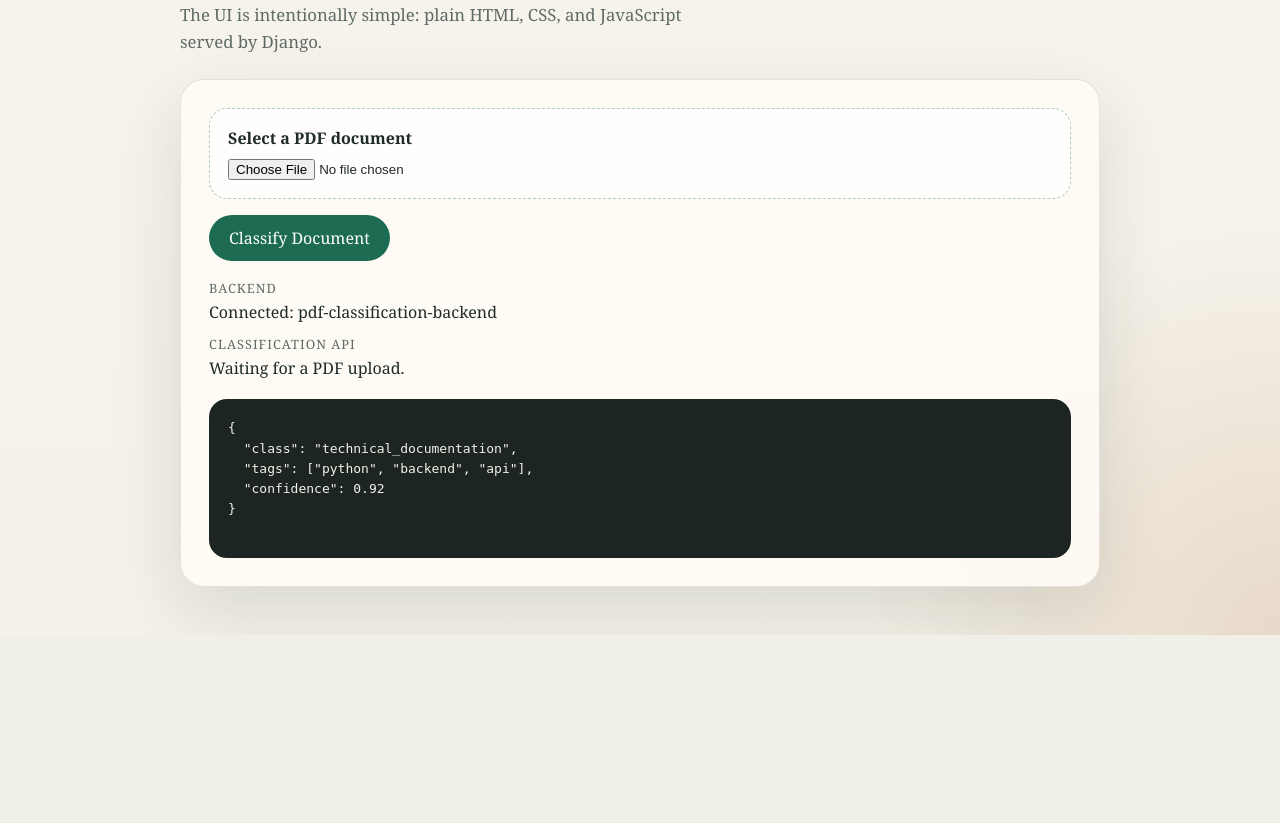
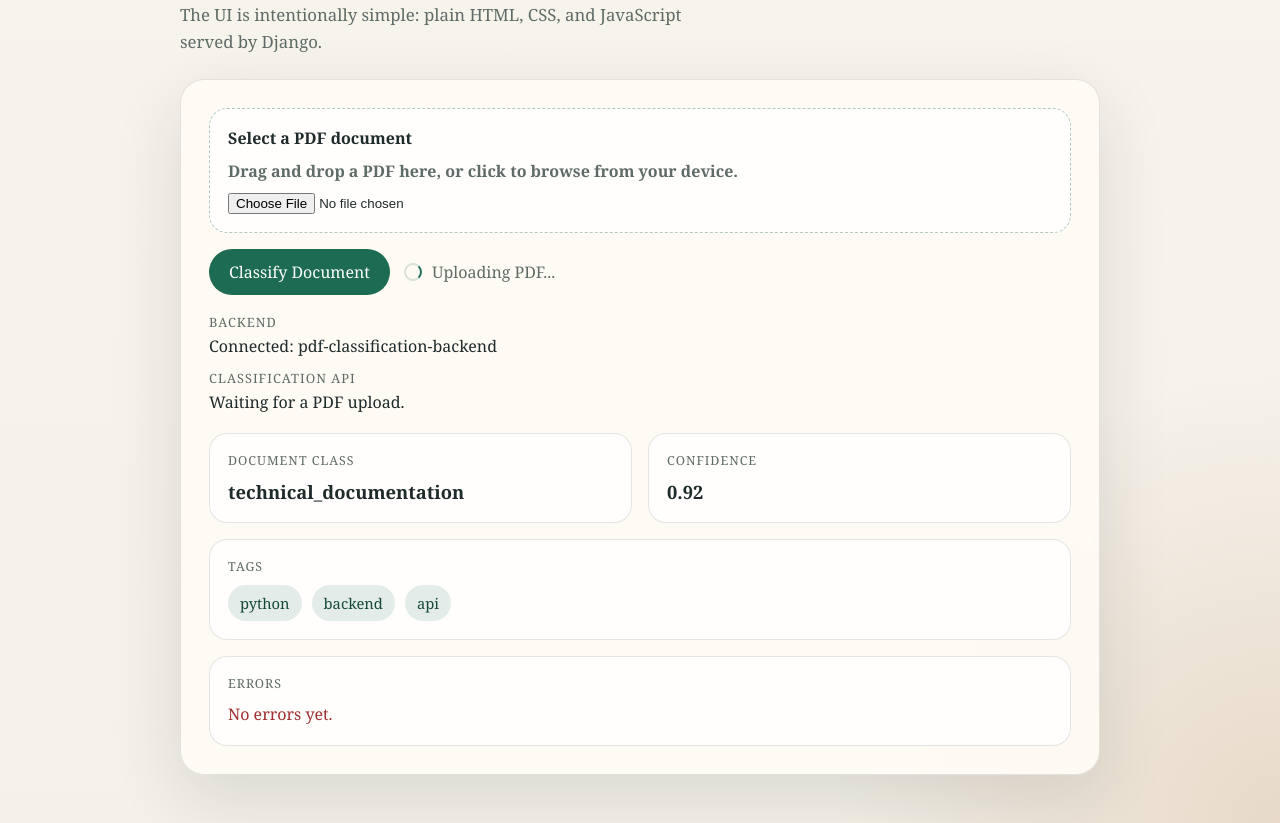
Before and after one commit to MishOchEK-1/PDF-Classificator, a Django app: template templates/index.html in a window 1280 px wide. Shown: the part 529-1352 px from the top of the page. Before the commit the page ends 1164 px from the top, so only its background shows below. Run offline with Django 5.2, Linux system fonts and the light colour scheme; the template is opened without the code that fills it, so the values that code supplies are empty.

Commit message:
Complete frontend setup block

```diff
--- a/static/css/app.css
+++ b/static/css/app.css
@@ -77,10 +77,38 @@
   border: 1px dashed rgba(29, 107, 82, 0.35);
   border-radius: 18px;
   background: rgba(255, 255, 255, 0.72);
+  transition: border-color 160ms ease, background 160ms ease, transform 160ms ease;
 }
 
 .upload-field span {
   font-weight: 600;
+}
+
+.upload-title {
+  font-size: 1rem;
+}
+
+.upload-caption {
+  color: var(--muted);
+  font-weight: 400;
+  line-height: 1.5;
+}
+
+.upload-field input[type="file"] {
+  width: 100%;
+}
+
+.upload-field-dragover {
+  border-color: var(--accent);
+  background: rgba(29, 107, 82, 0.08);
+  transform: translateY(-1px);
+}
+
+.form-actions {
+  display: flex;
+  flex-wrap: wrap;
+  align-items: center;
+  gap: 14px;
 }
 
 button {
@@ -128,19 +156,90 @@
   margin: 0;
 }
 
+.loading-indicator {
+  display: inline-flex;
+  align-items: center;
+  gap: 10px;
+  color: var(--muted);
+}
+
+.loading-spinner {
+  width: 18px;
+  height: 18px;
+  border: 2px solid rgba(29, 107, 82, 0.18);
+  border-top-color: var(--accent);
+  border-radius: 999px;
+  animation: spin 0.8s linear infinite;
+}
+
 .status {
   color: var(--muted);
 }
 
+.result-grid {
+  display: grid;
+  grid-template-columns: repeat(2, minmax(0, 1fr));
+  gap: 16px;
+  margin: 20px 0 0;
+}
+
 .result-card {
-  overflow-x: auto;
-  margin: 20px 0 0;
   padding: 18px;
   border-radius: 18px;
   border: 1px solid var(--line);
-  background: #1d2523;
-  color: #f4f1e8;
+  background: rgba(255, 255, 255, 0.82);
+}
+
+.result-card-wide {
+  grid-column: 1 / -1;
+}
+
+.result-label {
+  margin: 0 0 10px;
+  color: var(--muted);
+  text-transform: uppercase;
+  letter-spacing: 0.08em;
+  font-size: 0.78rem;
+}
+
+.result-value {
+  margin: 0;
+  font-size: 1.15rem;
+  font-weight: 600;
+  word-break: break-word;
+}
+
+.tag-list {
+  display: flex;
+  flex-wrap: wrap;
+  gap: 10px;
+}
+
+.tag-chip {
+  display: inline-flex;
+  align-items: center;
+  border-radius: 999px;
+  padding: 8px 12px;
+  background: rgba(29, 107, 82, 0.12);
+  color: var(--accent-strong);
+  font-size: 0.92rem;
+}
+
+.tag-chip-muted {
+  background: rgba(31, 42, 42, 0.08);
+  color: var(--muted);
+}
+
+.result-error {
+  margin: 0;
+  color: #9f2f2f;
   line-height: 1.55;
+}
+
+@keyframes spin {
+  to {
+    transform: rotate(360deg);
+  }
 }
 
 @media (max-width: 720px) {
@@ -152,4 +251,16 @@
   .panel {
     padding: 20px;
   }
+
+  .form-actions {
+    align-items: stretch;
+  }
+
+  .result-grid {
+    grid-template-columns: 1fr;
+  }
+
+  .result-card-wide {
+    grid-column: auto;
+  }
 }
--- a/static/js/app.js
+++ b/static/js/app.js
@@ -1,7 +1,14 @@
 const form = document.getElementById("classify-form");
+const fileInput = document.getElementById("pdf-file");
+const dropZone = document.getElementById("drop-zone");
+const uploadCaptionNode = document.getElementById("upload-caption");
 const backendStatusNode = document.getElementById("backend-status");
 const statusNode = document.getElementById("status");
-const resultNode = document.getElementById("result");
+const loadingIndicatorNode = document.getElementById("loading-indicator");
+const resultClassNode = document.getElementById("result-class");
+const resultConfidenceNode = document.getElementById("result-confidence");
+const resultTagsNode = document.getElementById("result-tags");
+const resultErrorNode = document.getElementById("result-error");
 const submitButton = form?.querySelector("button[type='submit']");
 
 const csrfToken = form?.querySelector("input[name='csrfmiddlewaretoken']")?.value ?? "";
@@ -25,6 +32,105 @@
 
 loadBackendStatus();
 
+function setUploadCaption(fileName) {
+  if (!uploadCaptionNode) {
+    return;
+  }
+
+  uploadCaptionNode.textContent = fileName
+    ? `Selected file: ${fileName}`
+    : "Drag and drop a PDF here, or click to browse from your device.";
+}
+
+function setLoadingState(isLoading) {
+  submitButton?.toggleAttribute("disabled", isLoading);
+
+  if (loadingIndicatorNode) {
+    loadingIndicatorNode.hidden = !isLoading;
+  }
+}
+
+function renderTags(tags) {
+  if (!resultTagsNode) {
+    return;
+  }
+
+  resultTagsNode.innerHTML = "";
+
+  if (!Array.isArray(tags) || tags.length === 0) {
+    const emptyChip = document.createElement("span");
+    emptyChip.className = "tag-chip tag-chip-muted";
+    emptyChip.textContent = "No tags";
+    resultTagsNode.append(emptyChip);
+    return;
+  }
+
+  tags.forEach((tag) => {
+    const chip = document.createElement("span");
+    chip.className = "tag-chip";
+    chip.textContent = String(tag);
+    resultTagsNode.append(chip);
+  });
+}
+
+function renderResult(payload, errorMessage = "") {
+  const classification = payload?.class ?? payload?.expected_response?.class ?? "unknown";
+  const confidence = payload?.confidence ?? payload?.expected_response?.confidence ?? "n/a";
+  const tags = payload?.tags ?? payload?.expected_response?.tags ?? [];
+
+  if (resultClassNode) {
+    resultClassNode.textContent = String(classification);
+  }
+
+  if (resultConfidenceNode) {
+    resultConfidenceNode.textContent =
+      typeof confidence === "number" ? confidence.toFixed(2) : String(confidence);
+  }
+
+  renderTags(tags);
+
+  if (resultErrorNode) {
+    resultErrorNode.textContent = errorMessage || "No errors.";
+  }
+}
+
+fileInput?.addEventListener("change", () => {
+  setUploadCaption(fileInput.files?.[0]?.name ?? "");
+});
+
+if (dropZone && fileInput) {
+  ["dragenter", "dragover"].forEach((eventName) => {
+    dropZone.addEventListener(eventName, (event) => {
+      event.preventDefault();
+      dropZone.classList.add("upload-field-dragover");
+    });
+  });
+
+  ["dragleave", "dragend", "drop"].forEach((eventName) => {
+    dropZone.addEventListener(eventName, (event) => {
+      event.preventDefault();
+      if (eventName !== "drop") {
+        dropZone.classList.remove("upload-field-dragover");
+      }
+    });
+  });
+
+  dropZone.addEventListener("drop", (event) => {
+    const file = event.dataTransfer?.files?.[0];
+    dropZone.classList.remove("upload-field-dragover");
+
+    if (!file) {
+      return;
+    }
+
+    const transfer = new DataTransfer();
+    transfer.items.add(file);
+    fileInput.files = transfer.files;
+    setUploadCaption(file.name);
+    statusNode.textContent = "PDF ready for upload.";
+  });
+}
+
 form?.addEventListener("submit", async (event) => {
   event.preventDefault();
 
@@ -36,7 +142,7 @@
     return;
   }
 
-  submitButton?.setAttribute("disabled", "disabled");
+  setLoadingState(true);
   statusNode.textContent = "Sending the file to the classification API...";
 
   try {
@@ -50,18 +156,14 @@
     });
 
     const payload = await response.json();
-    resultNode.textContent = JSON.stringify(payload, null, 2);
+    renderResult(payload, response.ok ? "" : payload.detail || "Classification is not ready yet.");
     statusNode.textContent = response.ok
       ? "Document processed successfully."
       : "Backend responded. The classification pipeline is not fully implemented yet.";
   } catch (error) {
     statusNode.textContent = "Unable to reach the backend.";
-    resultNode.textContent = JSON.stringify(
-      { error: error instanceof Error ? error.message : "Unknown error" },
-      null,
-      2
-    );
+    renderResult({}, error instanceof Error ? error.message : "Unknown error");
   } finally {
-    submitButton?.removeAttribute("disabled");
+    setLoadingState(false);
   }
 });
--- a/templates/index.html
+++ b/templates/index.html
@@ -21,11 +21,20 @@
       <section class="panel">
         <form id="classify-form" class="upload-form">
           {% csrf_token %}
-          <label class="upload-field" for="pdf-file">
-            <span>Select a PDF document</span>
+          <label id="drop-zone" class="upload-field" for="pdf-file">
+            <span class="upload-title">Select a PDF document</span>
+            <span id="upload-caption" class="upload-caption">
+              Drag and drop a PDF here, or click to browse from your device.
+            </span>
             <input id="pdf-file" name="file" type="file" accept="application/pdf,.pdf" required />
           </label>
-          <button type="submit">Classify Document</button>
+          <div class="form-actions">
+            <button type="submit">Classify Document</button>
+            <div id="loading-indicator" class="loading-indicator" aria-live="polite" hidden>
+              <span class="loading-spinner" aria-hidden="true"></span>
+              <span>Uploading PDF...</span>
+            </div>
+          </div>
         </form>
 
         <dl class="api-status" aria-live="polite">
@@ -39,13 +48,28 @@
           </div>
         </dl>
 
-        <pre id="result" class="result-card">
-{
-  "class": "technical_documentation",
-  "tags": ["python", "backend", "api"],
-  "confidence": 0.92
-}
-        </pre>
+        <section class="result-grid" aria-live="polite">
+          <article class="result-card">
+            <p class="result-label">Document Class</p>
+            <p id="result-class" class="result-value">technical_documentation</p>
+          </article>
+          <article class="result-card">
+            <p class="result-label">Confidence</p>
+            <p id="result-confidence" class="result-value">0.92</p>
+          </article>
+          <article class="result-card result-card-wide">
+            <p class="result-label">Tags</p>
+            <div id="result-tags" class="tag-list">
+              <span class="tag-chip">python</span>
+              <span class="tag-chip">backend</span>
+              <span class="tag-chip">api</span>
+            </div>
+          </article>
+          <article class="result-card result-card-wide">
+            <p class="result-label">Errors</p>
+            <p id="result-error" class="result-error">No errors yet.</p>
+          </article>
+        </section>
       </section>
     </main>
 
```
